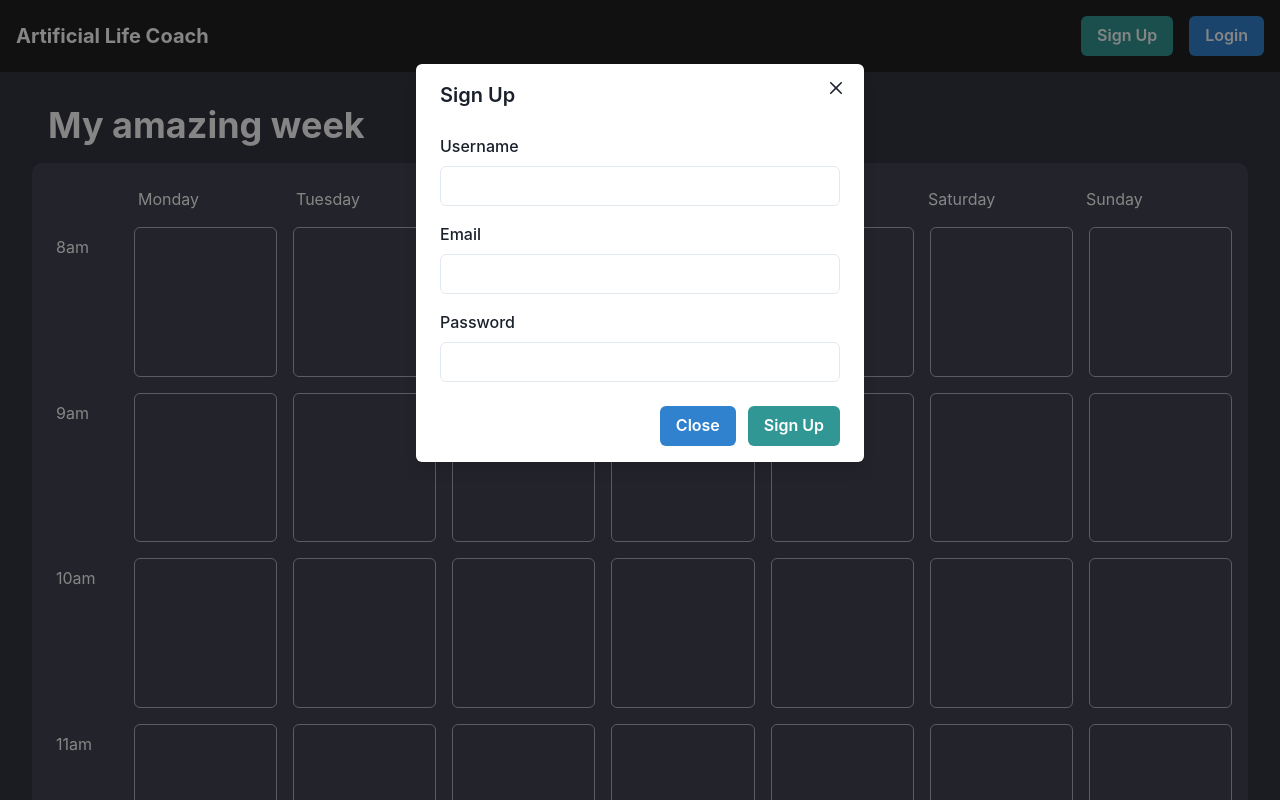
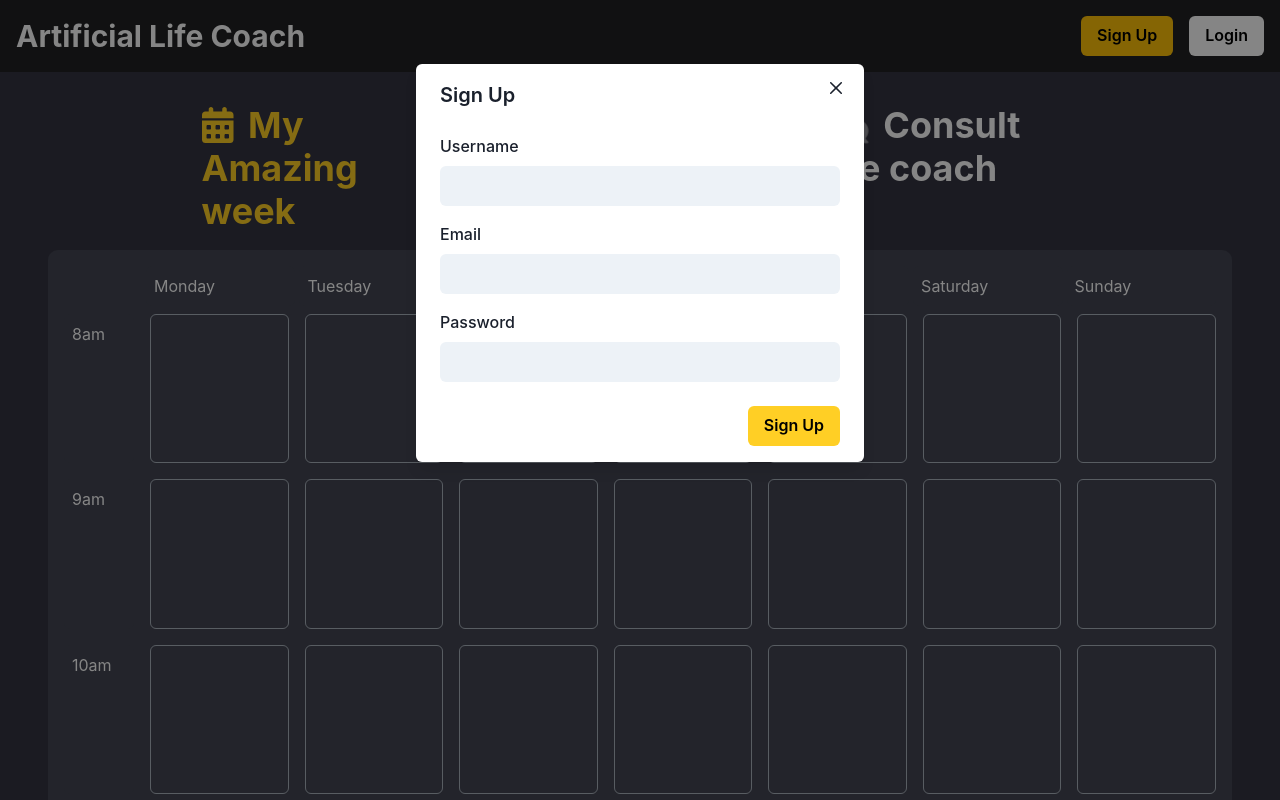
Before and after one commit to roissi/ALC_client, a Next.js app: page / in a window 1280 px wide. Both pictures are taken after a click on the button "Sign Up". Shown: the top 800 px of the page. Built offline with nearby package versions, Linux system fonts and the light colour scheme.

Commit message:
ALC client form ok

```diff
--- a/components/Agenda.jsx
+++ b/components/Agenda.jsx
@@ -1,4 +1,4 @@
-import { Box, Text, Textarea } from "@chakra-ui/react";
+import { Box, Text, Textarea, Heading } from "@chakra-ui/react";
 
 const Agenda = () => {
   const days = ["Monday", "Tuesday", "Wednesday", "Thursday", "Friday", "Saturday", "Sunday"];
@@ -9,7 +9,8 @@ const Agenda = () => {
   };
 
   return (
-    <Box bg="tertiary" color="white" borderColor="white" p={4} borderRadius="10px">
+    <Box bg="tertiary" color="white" borderColor="white" m={4} p={4} borderRadius="10px">
+
       <Box display="flex" mb={2}>
         <Box width="70px" bg="tertiary" p={2} ml={2}></Box>
         {days.map((day, idx) => (
--- /dev/null
+++ b/components/ConsultTheCoach.js
@@ -0,0 +1,20 @@
+import React from 'react';
+import { Box, Textarea, Button } from '@chakra-ui/react';
+
+const ConsultTheCoach = () => {
+  return (
+    <Box bg="tertiary" color="white" m={4} p={4} borderRadius="10px">
+
+    <Textarea
+      placeholder="What should I do today?"
+      height="6em"
+      _focus={{ boxShadow: "none", borderColor: "initial" }}
+    />
+      <Button colorScheme="teal" mt={4}>
+        Ask coach
+      </Button>
+    </Box>
+  );
+};
+
+export default ConsultTheCoach;
--- /dev/null
+++ b/components/Interests.js
@@ -0,0 +1,29 @@
+import React, { useState } from 'react';
+import { Box, Heading, CheckboxGroup, Checkbox, Stack } from '@chakra-ui/react';
+
+const Interests = () => {
+  const [selectedInterests, setSelectedInterests] = useState([]);
+
+  const allInterests = ['Technologie', 'Sport', 'Musique', 'Voyage', 'Cinéma'];
+
+  const handleChange = (values) => {
+    setSelectedInterests(values);
+  };
+
+  return (
+    <Box bg="tertiary" color="white" m={4} p={4} borderRadius="10px">
+
+      <CheckboxGroup value={selectedInterests} onChange={handleChange}>
+        <Stack spacing={3}>
+          {allInterests.map((interest, index) => (
+            <Checkbox key={index} colorScheme="teal">
+              {interest}
+            </Checkbox>
+          ))}
+        </Stack>
+      </CheckboxGroup>
+    </Box>
+  );
+};
+
+export default Interests;
--- a/components/Layout.jsx
+++ b/components/Layout.jsx
@@ -9,7 +9,7 @@ export default function Layout({ children }) {
   return (
     <Box bg="secondary" minH="100vh">
       <Flex as="header" bg="primary" color="white" p={4} justify="space-between" align="center">
-        <Heading size="md">Artificial Life Coach</Heading>
+        <Heading size="lg">Artificial Life Coach</Heading>
         <Flex>
           {!isLoggedIn ? (
         <>
@@ -20,8 +20,14 @@ export default function Layout({ children }) {
         </>
       ) : (
         <>
-          <Avatar name="User name" src="url-to-generic-profile-image" mr={4} />
-            <Button colorScheme="red" onClick={() => setIsLoggedIn(false)}>
+          <Avatar m={-2} alignSelf="center" src="url-to-generic-profile-image" mr={4} />
+            <Button
+              bg="#ffcf25"
+              color="black"
+              _hover={{ bg: "#ffc107" }}
+              _active={{ bg: "#ffc107" }}
+              onClick={() => setIsLoggedIn(false)}
+            >
               Logout
             </Button>
         </>
--- a/components/LoginModal.jsx
+++ b/components/LoginModal.jsx
@@ -45,7 +45,13 @@ export default function LoginModal({ setIsLoggedIn }) {
 
   return (
     <>
-      <Button colorScheme="blue" onClick={onOpen}>
+      <Button
+        bg="white"
+        color="black"
+        _hover={{ bg: "#ffc107" }}
+        _active={{ bg: "#ffc107" }}
+        onClick={onOpen}
+      >
         Login
       </Button>
 
@@ -58,20 +64,35 @@ export default function LoginModal({ setIsLoggedIn }) {
             {errorMessage && <Text color="red.500">{errorMessage}</Text>} {/* Affichage du message d'erreur */}
             <FormControl id="username">
               <FormLabel>Username</FormLabel>
-              <Input type="text" value={username} onChange={(e) => setUsername(e.target.value)} />
+              <Input
+                type="text"
+                value={username}
+                onChange={(e) => setUsername(e.target.value)}
+                variant="filled"
+                _focus={{ borderColor: "gray.600", bgColor: "gray.100", boxShadow: "none" }}
+              />
             </FormControl>
 
             <FormControl mt={4} id="password">
               <FormLabel>Password</FormLabel>
-              <Input type="password" value={password} onChange={(e) => setPassword(e.target.value)} />
+              <Input
+                type="password"
+                value={password}
+                onChange={(e) => setPassword(e.target.value)}
+                variant="filled"
+                _focus={{ borderColor: "gray.600", bgColor: "gray.100", boxShadow: "none" }}
+              />
             </FormControl>
           </ModalBody>
 
           <ModalFooter>
-            <Button colorScheme="blue" mr={3} onClick={onClose}>
-              Close
-            </Button>
-            <Button colorScheme="teal" onClick={handleSubmit}>
+          <Button
+              bg="#ffcf25"
+              color="black"
+              _hover={{ bg: "#ffc107" }}
+              _active={{ bg: "#ffc107" }}
+              onClick={handleSubmit}
+            >
               Login
             </Button>
           </ModalFooter>
--- a/components/SignUpModal.jsx
+++ b/components/SignUpModal.jsx
@@ -61,7 +61,13 @@ export default function SignUpModal({ setIsLoggedIn }) {
         </div>
       ) : (
         <div style={{ display: "flex", alignItems: "center" }}>
-          <Button colorScheme="teal" onClick={onOpen}>
+          <Button
+            bg="#ffc107"
+            color="black"
+            _hover={{ bg: "#ffcf25" }}
+            _active={{ bg: "#ffcf25" }}
+            onClick={onOpen}
+          >
             Sign Up
           </Button>
         </div>
@@ -76,25 +82,46 @@ export default function SignUpModal({ setIsLoggedIn }) {
             {errorMessage && <Text color="red.500">{errorMessage}</Text>}  {/* Affichage du message d'erreur */}
             <FormControl id="username">
               <FormLabel>Username</FormLabel>
-              <Input type="text" value={username} onChange={(e) => setUsername(e.target.value)} />
+              <Input
+                type="text"
+                value={username}
+                onChange={(e) => setUsername(e.target.value)}
+                variant="filled"
+                _focus={{ borderColor: "gray.600", bgColor: "gray.100", boxShadow: "none" }}
+              />
             </FormControl>
 
             <FormControl mt={4} id="email">
               <FormLabel>Email</FormLabel>
-              <Input type="email" value={email} onChange={(e) => setEmail(e.target.value)} />
+              <Input
+                type="email"
+                value={email}
+                onChange={(e) => setEmail(e.target.value)}
+                variant="filled"
+                _focus={{ borderColor: "gray.600", bgColor: "gray.100", boxShadow: "none" }}
+              />
             </FormControl>
 
             <FormControl mt={4} id="password">
               <FormLabel>Password</FormLabel>
-              <Input type="password" value={password} onChange={(e) => setPassword(e.target.value)} />
+              <Input
+                type="password"
+                value={password}
+                onChange={(e) => setPassword(e.target.value)}
+                variant="filled"
+                _focus={{ borderColor: "gray.600", bgColor: "gray.100", boxShadow: "none" }}
+              />
             </FormControl>
           </ModalBody>
 
           <ModalFooter>
-            <Button colorScheme="blue" mr={3} onClick={onClose}>
-              Close
-            </Button>
-            <Button colorScheme="teal" onClick={handleSubmit}>
+          <Button
+              bg="#ffcf25"
+              color="black"
+              _hover={{ bg: "#ffc107" }}
+              _active={{ bg: "#ffc107" }}
+              onClick={handleSubmit}
+            >
               Sign Up
             </Button>
           </ModalFooter>
--- a/package.json
+++ b/package.json
@@ -16,7 +16,12 @@
     "@chakra-ui/react": "^2.8.0",
     "@emotion/react": "^11.11.1",
     "@emotion/styled": "^11.11.0",
+    "@fortawesome/fontawesome-svg-core": "^6.4.2",
+    "@fortawesome/free-regular-svg-icons": "^6.4.2",
+    "@fortawesome/free-solid-svg-icons": "^6.4.2",
+    "@fortawesome/react-fontawesome": "^0.2.0",
     "axios": "^1.5.0",
+    "font-awesome": "^4.7.0",
     "framer-motion": "^10.16.1",
     "next": "^13.4.17",
     "react": "^18.2.0",
--- a/pages/_app.js
+++ b/pages/_app.js
@@ -3,6 +3,11 @@ import { ChakraProvider } from "@chakra-ui/react";
 import Layout from '../components/Layout';
 import '../styles/globals.css';
 import theme from "../theme";
+import { library } from '@fortawesome/fontawesome-svg-core';
+import { faCalendarDays, faThumbsUp, faComments } from '@fortawesome/free-solid-svg-icons';
+
+// Ajoutez les icônes à la bibliothèque pour une utilisation globale
+library.add(faCalendarDays, faThumbsUp, faComments);
 
 function MyApp({ Component, pageProps }) {
   return (
--- a/pages/index.js
+++ b/pages/index.js
@@ -1,12 +1,64 @@
-import React from 'react';
-import { Box, Heading } from "@chakra-ui/react";
+import React, { useState, useEffect } from 'react';
+import { Box, Heading, Flex } from "@chakra-ui/react";
 import Agenda from '../components/Agenda';
+import Interests from '../components/Interests';
+import ConsultTheCoach from '../components/ConsultTheCoach';
+import { FontAwesomeIcon } from '@fortawesome/react-fontawesome';
+
 
 export default function Home() {
+  const [currentView, setCurrentView] = useState('agenda');
+  const [isClient, setIsClient] = useState(false);
+
+  useEffect(() => {
+    setIsClient(true);
+  }, []);
+
   return (
     <Box bg="#343440" minH="100vh" p={4}>
-      <Heading as="h1" size="xl" color="white" ml={4} mb={4}>My amazing week</Heading>
-      <Agenda />
+      <Flex justify="center" width="80%" mx="auto">
+        {isClient && (  // Condition pour afficher les icônes seulement côté client
+          <>
+            <Heading
+          size="xl"
+          cursor="pointer"
+          color={currentView === 'agenda' ? '#ffcf25' : 'white'}
+          _hover={{ color: "#ffcf25" }}
+          onClick={() => setCurrentView('agenda')}
+          mx={12}
+        >
+          <FontAwesomeIcon icon="calendar-days" style={{ marginRight: "15px" }} />
+          My Amazing week
+        </Heading>
+        <Heading
+          size="xl"
+          cursor="pointer"
+          color={currentView === 'interests' ? '#ffcf25' : 'white'}
+          _hover={{ color: "#ffcf25" }}
+          onClick={() => setCurrentView('interests')}
+          mx={12}
+        >
+          <FontAwesomeIcon icon="thumbs-up" style={{ marginRight: "15px" }} />
+          My interests
+        </Heading>
+        <Heading
+          size="xl"
+          cursor="pointer"
+          color={currentView === 'coach' ? '#ffcf25' : 'white'}
+          _hover={{ color: "#ffcf25" }}
+          onClick={() => setCurrentView('coach')}
+          mx={12}
+        >
+          <FontAwesomeIcon icon="comments" beatFade style={{ marginRight: "15px" }} />
+          Consult the coach
+          </Heading>
+          </>
+        )}
+      </Flex>
+
+      {currentView === 'agenda' && <Agenda />}
+      {currentView === 'interests' && <Interests />}
+      {currentView === 'coach' && <ConsultTheCoach />}
     </Box>
   );
 }
```
Also changed, not shown: 1 other file (tests, documents, lock files or other folders).
